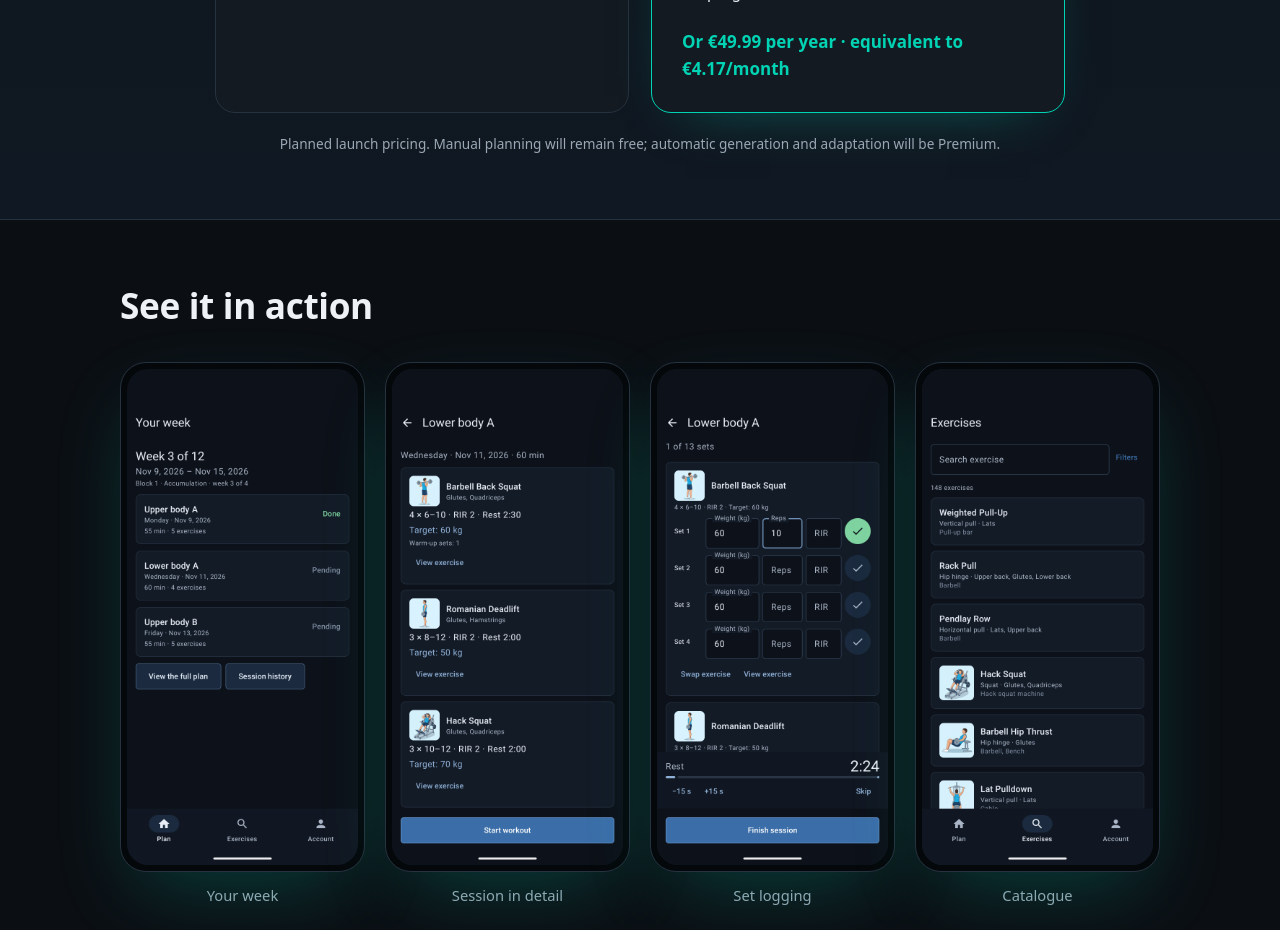
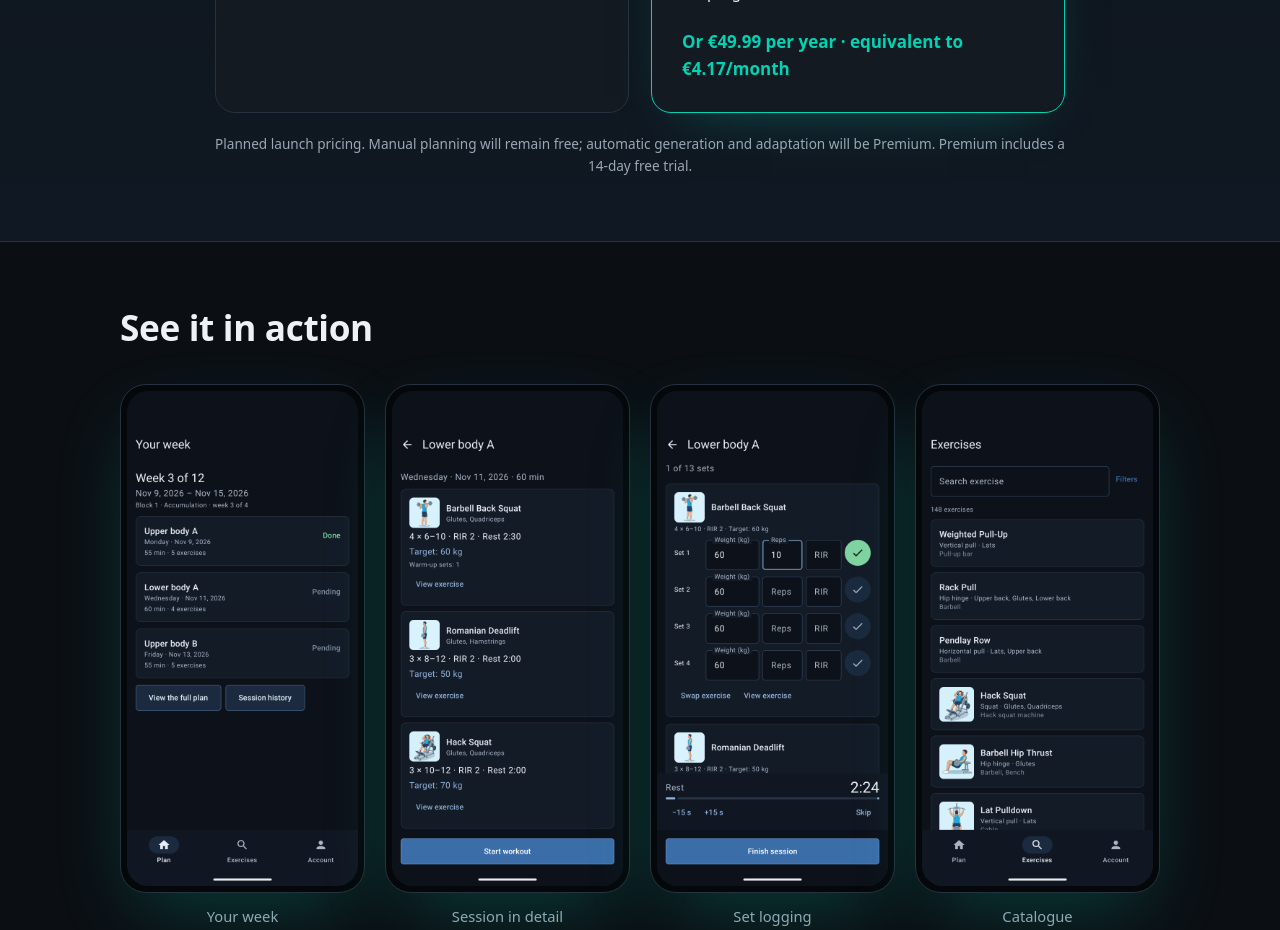
Before and after one commit to jl-hita/Trazo, an Angular app in the folder admin/Trazo.Admin.Web/: page /en in a window 1280 px wide. Shown: the part 2800-3730 px from the top of the page. Built offline with nearby package versions, Linux system fonts and the light colour scheme.

Commit message:
Landing: mention the 14-day Premium trial

```diff
--- a/admin/Trazo.Admin.Web/src/app/features/landing/landing.content.ts
+++ b/admin/Trazo.Admin.Web/src/app/features/landing/landing.content.ts
@@ -128,7 +128,7 @@ export const LANDING: Record<LandingLang, LandingContent> = {
       'Cada bloque nuevo, generado a partir de tu progreso real'
     ],
     premiumAnnual: 'O 49,99 € al año · equivale a 4,17 €/mes',
-    pricingNote: 'Precios previstos para el lanzamiento. La planificación manual seguirá siendo gratuita; la generación y la adaptación automáticas serán Premium.',
+    pricingNote: 'Precios previstos para el lanzamiento. La planificación manual seguirá siendo gratuita; la generación y la adaptación automáticas serán Premium. Premium incluye 14 días de prueba gratuita.',
     faqTitle: 'Preguntas frecuentes',
     faq: [
       { q: '¿Qué es gratis y qué es Premium?', a: 'Gratis: crear tus propios macrociclos, mesociclos y rutinas, registrar entrenamientos, consultar el historial y usar el catálogo. Premium: la generación automática de tu plan y la adaptación automática de tus entrenamientos según tu feedback.' },
@@ -226,7 +226,7 @@ export const LANDING: Record<LandingLang, LandingContent> = {
       'Every new block generated from your real progress'
     ],
     premiumAnnual: 'Or €49.99 per year · equivalent to €4.17/month',
-    pricingNote: 'Planned launch pricing. Manual planning will remain free; automatic generation and adaptation will be Premium.',
+    pricingNote: 'Planned launch pricing. Manual planning will remain free; automatic generation and adaptation will be Premium. Premium includes a 14-day free trial.',
     faqTitle: 'Frequently asked questions',
     faq: [
       { q: 'What is free and what is Premium?', a: 'Free: build your own macrocycles, mesocycles and routines, log workouts, view your history and use the catalogue. Premium: automatic generation of your plan and automatic adaptation of your workouts from your feedback.' },
```
